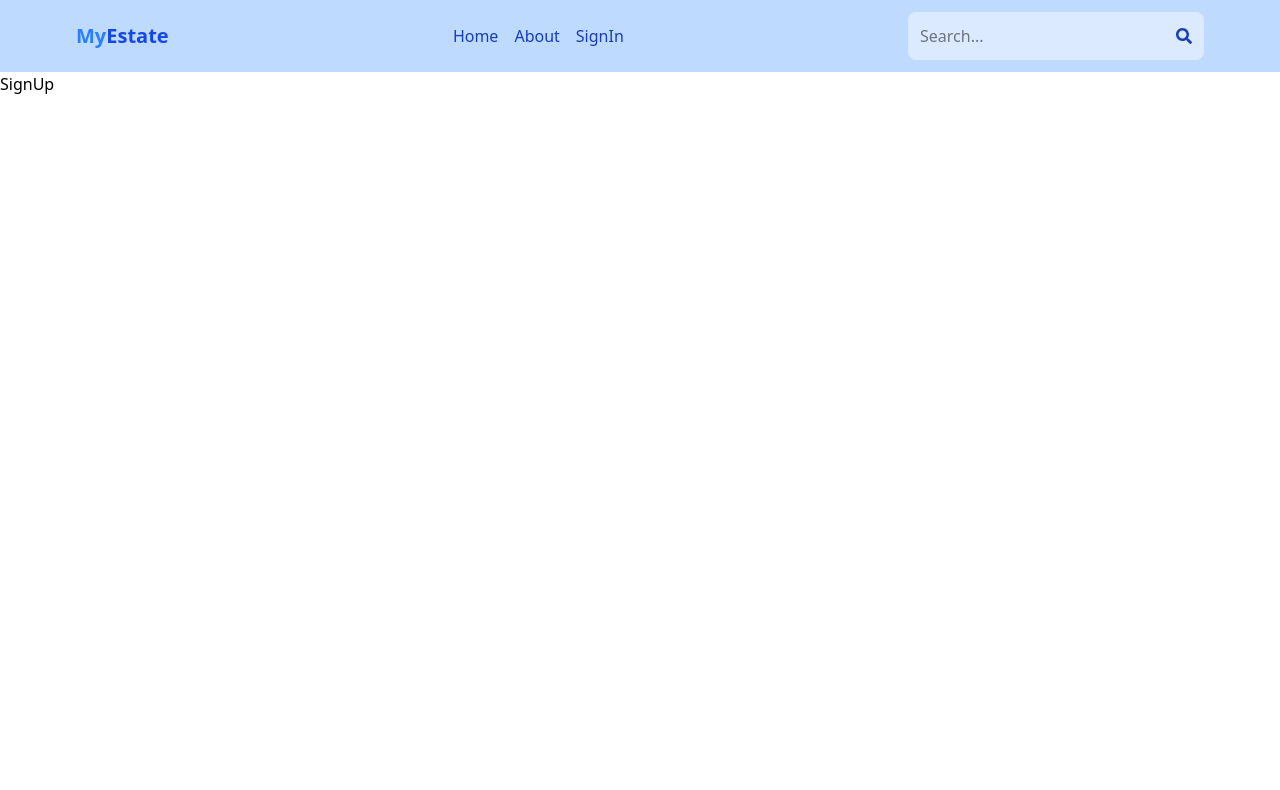
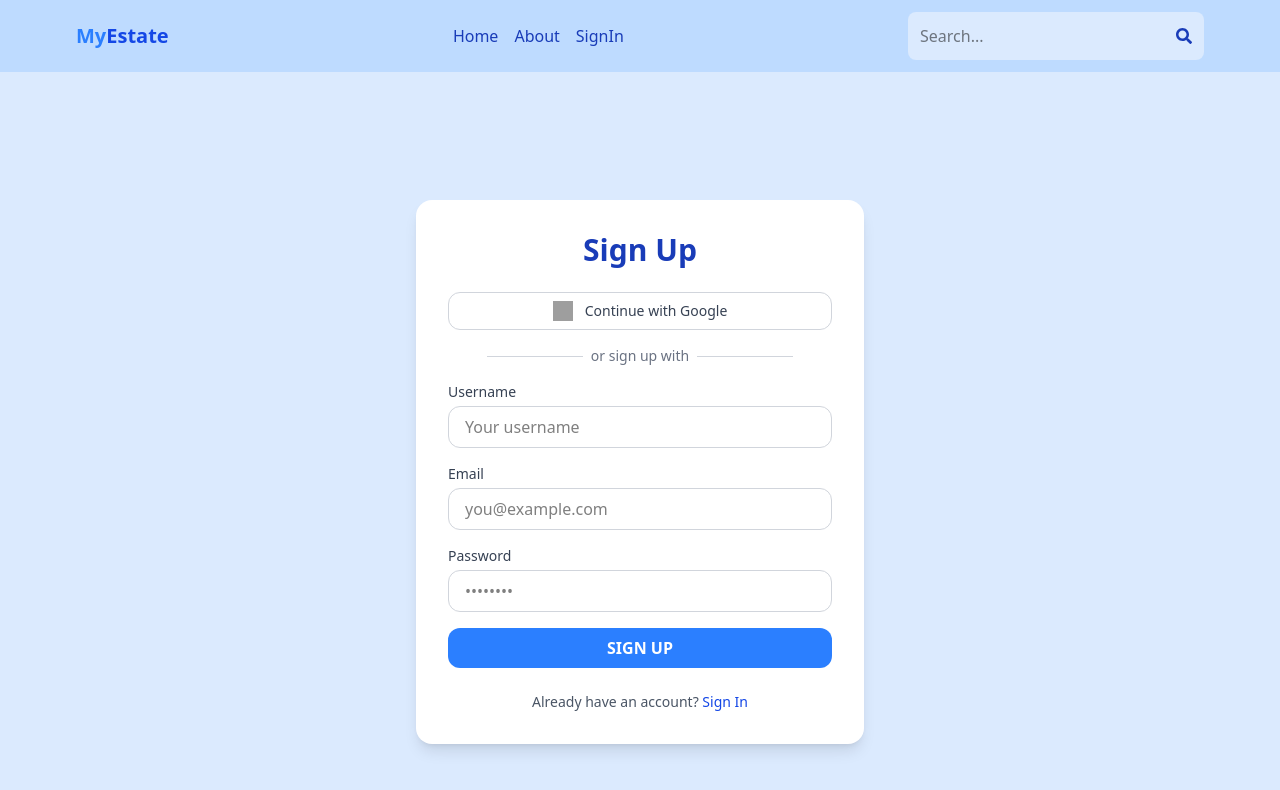
Before and after one commit to Mondal71/real-estate-web, a React (Vite) app in the folder client/: page /sign-up in a window 1280 px wide. Shown: the top 790 px of the page. Built offline with nearby package versions, Linux system fonts and the light colour scheme; grey boxes are pictures that could not be loaded.

Commit message:
Sign Up page UI

```diff
--- a/client/src/pages/SignUp.jsx
+++ b/client/src/pages/SignUp.jsx
@@ -1,5 +1,95 @@
-import React from 'react'
+import React from "react";
+import { Link } from "react-router-dom";
 
 export default function SignUp() {
-  return <div>SignUp</div>;
+  return (
+    <div className="min-h-screen flex items-center justify-center bg-blue-100 px-4">
+      <div className="w-full max-w-md bg-white p-8 rounded-2xl shadow-lg">
+        <h2 className="text-3xl font-bold text-center text-blue-800 mb-6">
+          Sign Up
+        </h2>
+
+        {/* Google Button */}
+        <button className="w-full flex items-center justify-center gap-3 border border-gray-300 rounded-xl py-2 hover:bg-blue-50 transition mb-4">
+          <img
+            src="https://www.svgrepo.com/show/475656/google-color.svg"
+            alt="Google"
+            className="w-5 h-5"
+          />
+          <span className="text-sm text-gray-700 font-medium">
+            Continue with Google
+          </span>
+        </button>
+
+        {/* Divider */}
+        <div className="flex items-center justify-center mb-4">
+          <div className="border-t w-1/4 border-gray-300" />
+          <span className="text-sm text-gray-500 mx-2">or sign up with</span>
+          <div className="border-t w-1/4 border-gray-300" />
+        </div>
+
+        {/* Form */}
+        <form className="space-y-4">
+          <div>
+            <label
+              htmlFor="username"
+              className="block text-sm font-medium text-gray-700"
+            >
+              Username
+            </label>
+            <input
+              type="text"
+              id="username"
+              placeholder="Your username"
+              className="mt-1 w-full px-4 py-2 rounded-xl border border-gray-300 focus:outline-none focus:ring-2 focus:ring-blue-300"
+            />
+          </div>
+
+          <div>
+            <label
+              htmlFor="email"
+              className="block text-sm font-medium text-gray-700"
+            >
+              Email
+            </label>
+            <input
+              type="email"
+              id="email"
+              placeholder="you@example.com"
+              className="mt-1 w-full px-4 py-2 rounded-xl border border-gray-300 focus:outline-none focus:ring-2 focus:ring-blue-300"
+            />
+          </div>
+
+          <div>
+            <label
+              htmlFor="password"
+              className="block text-sm font-medium text-gray-700"
+            >
+              Password
+            </label>
+            <input
+              type="password"
+              id="password"
+              placeholder="••••••••"
+              className="mt-1 w-full px-4 py-2 rounded-xl border border-gray-300 focus:outline-none focus:ring-2 focus:ring-blue-300"
+            />
+          </div>
+
+          <button
+            type="submit"
+            className="w-full bg-blue-500 text-white py-2 rounded-xl font-semibold hover:bg-blue-600 transition uppercase"
+          >
+            Sign Up
+          </button>
+        </form>
+
+        <p className="text-center text-sm text-gray-600 mt-6">
+          Already have an account?{" "}
+          <Link to={'/sign-in'}>
+            <span className="text-blue-700">Sign In</span>
+          </Link>
+        </p>
+      </div>
+    </div>
+  );
 }
```
